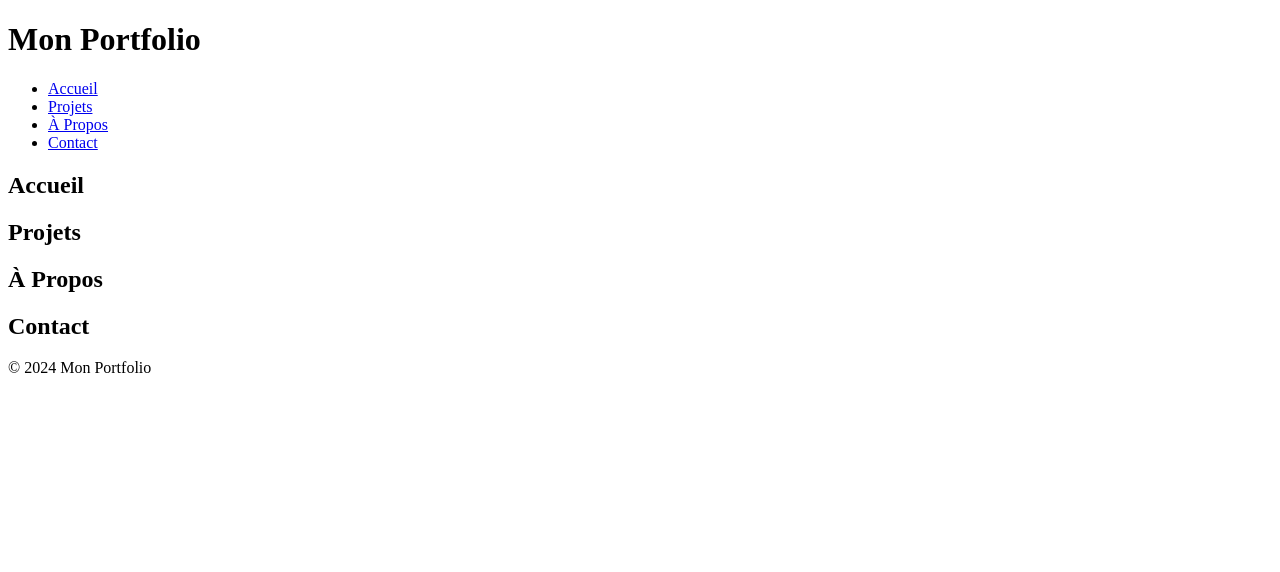
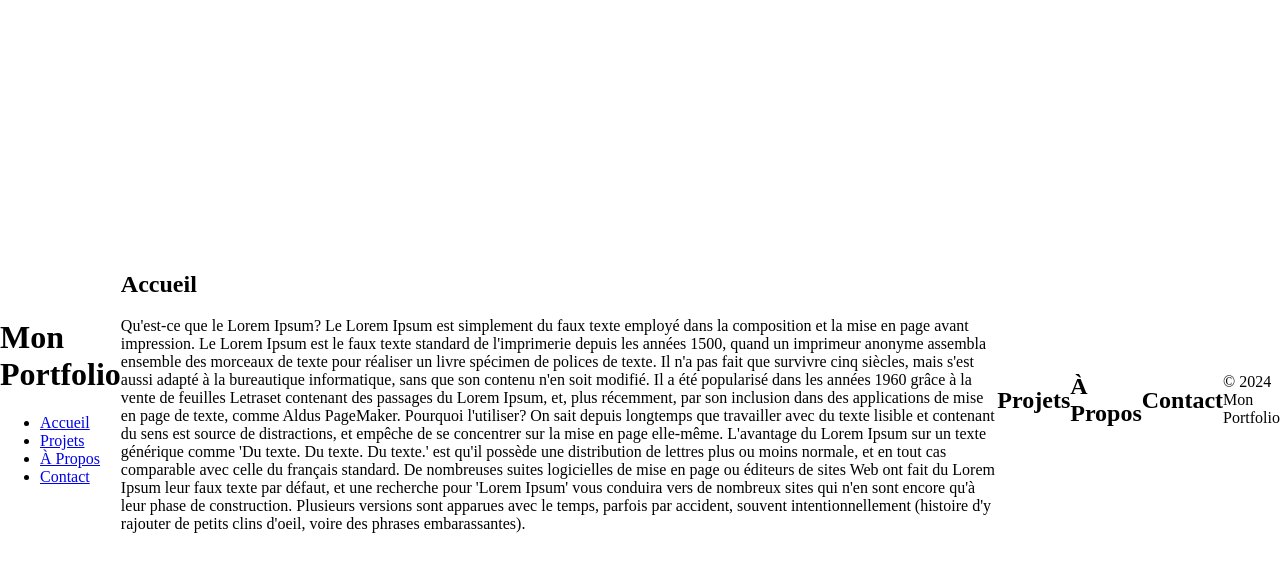
Before and after one commit to Aurele73/Portfolio, a plain HTML site: page index.html in a window 1280 px wide. Drawn offline with Linux system fonts and the light colour scheme.

Commit message:
css & lorem ipsum

```diff
--- a/index.html
+++ b/index.html
@@ -22,7 +22,14 @@
 
     <section id="accueil">
         <h2>Accueil</h2>
-        <!-- Contenu de la section accueil -->
+        <p>
+            Qu'est-ce que le Lorem Ipsum?
+
+            Le Lorem Ipsum est simplement du faux texte employé dans la composition et la mise en page avant impression. Le Lorem Ipsum est le faux texte standard de l'imprimerie depuis les années 1500, quand un imprimeur anonyme assembla ensemble des morceaux de texte pour réaliser un livre spécimen de polices de texte. Il n'a pas fait que survivre cinq siècles, mais s'est aussi adapté à la bureautique informatique, sans que son contenu n'en soit modifié. Il a été popularisé dans les années 1960 grâce à la vente de feuilles Letraset contenant des passages du Lorem Ipsum, et, plus récemment, par son inclusion dans des applications de mise en page de texte, comme Aldus PageMaker.
+            Pourquoi l'utiliser?
+
+            On sait depuis longtemps que travailler avec du texte lisible et contenant du sens est source de distractions, et empêche de se concentrer sur la mise en page elle-même. L'avantage du Lorem Ipsum sur un texte générique comme 'Du texte. Du texte. Du texte.' est qu'il possède une distribution de lettres plus ou moins normale, et en tout cas comparable avec celle du français standard. De nombreuses suites logicielles de mise en page ou éditeurs de sites Web ont fait du Lorem Ipsum leur faux texte par défaut, et une recherche pour 'Lorem Ipsum' vous conduira vers de nombreux sites qui n'en sont encore qu'à leur phase de construction. Plusieurs versions sont apparues avec le temps, parfois par accident, souvent intentionnellement (histoire d'y rajouter de petits clins d'oeil, voire des phrases embarassantes).
+        </p>
     </section>
 
     <section id="projets">
--- a/styles.css
+++ b/styles.css
@@ -0,0 +1,24 @@
+body {
+    display: flex;
+    justify-content: center;
+    align-items: center;
+    height: 100vh; /* 100% de la hauteur de la vue */
+    margin: 0;
+}
+
+.container {
+    max-width: 800px; /* Largeur maximale du contenu */
+    padding: 0 20px; /* Marge intérieure pour un meilleur espacement */
+    text-align: justify; /* Justification du texte */
+}
+
+/* Pour centrer verticalement */
+/*body, html {
+    height: 100%;
+}
+
+body {
+    display: flex;
+    justify-content: center;
+    align-items: center;
+}*/
```
